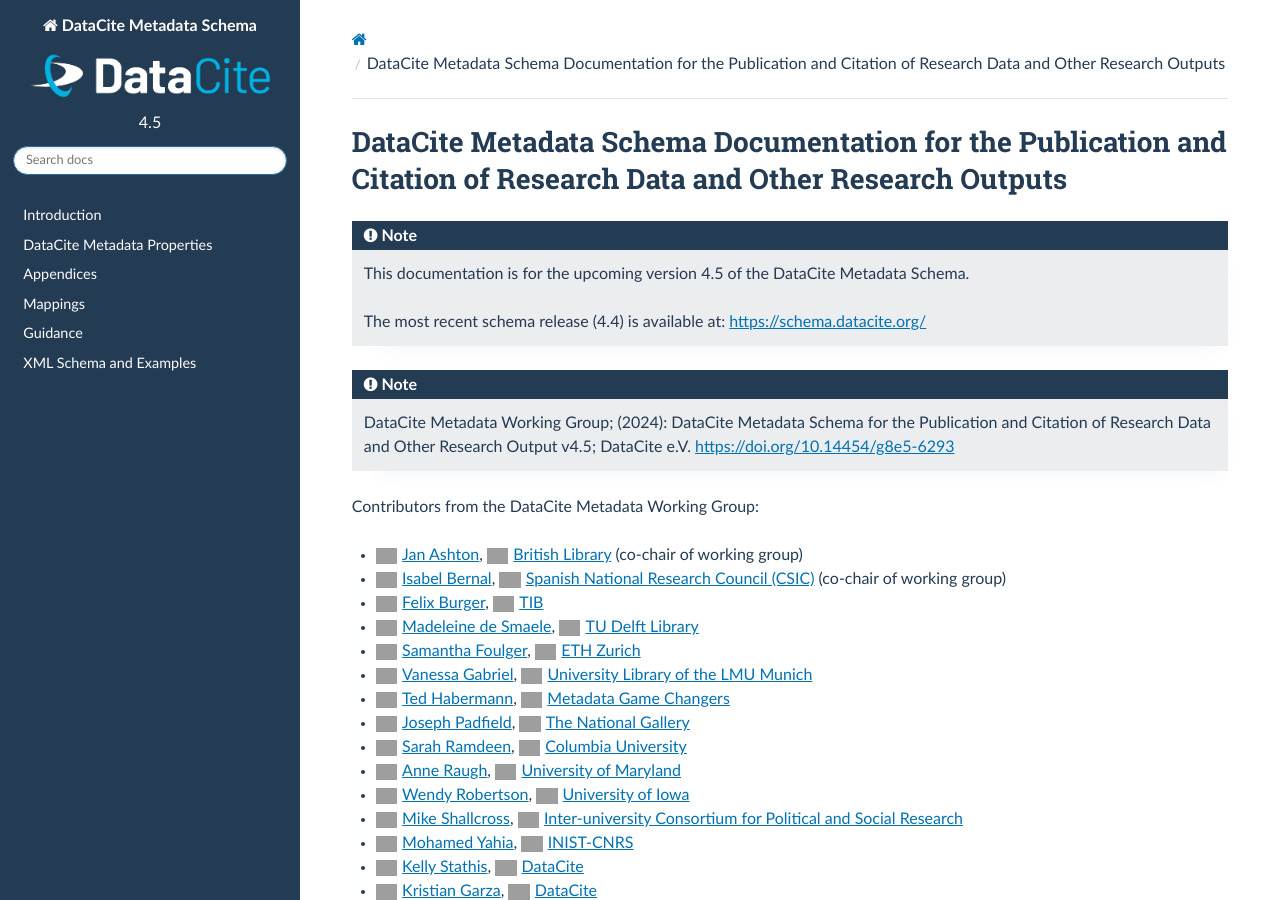
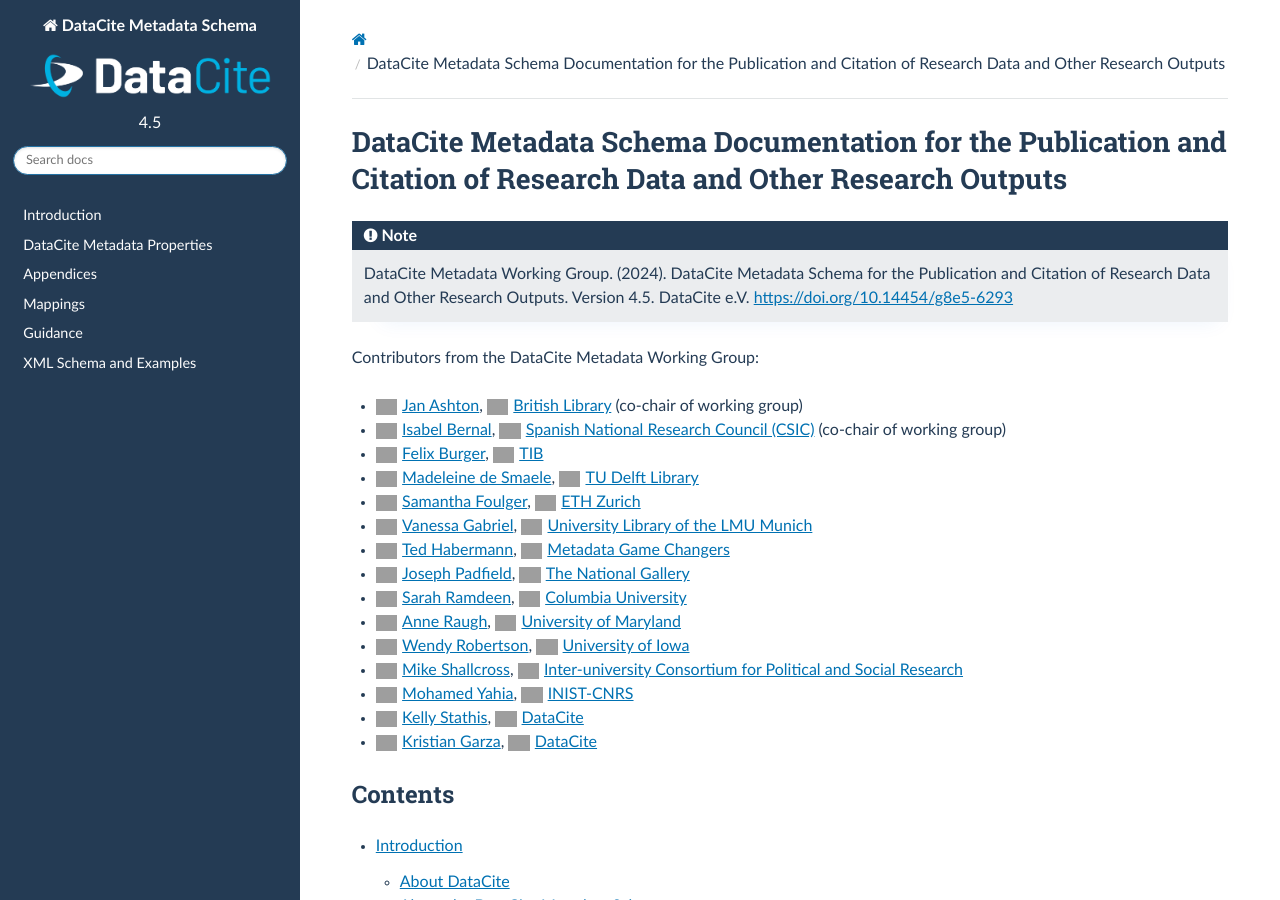
Before and after one commit to datacite/schema-docs, a Sphinx documentation site: the page built from docs/index.rst, in a window 1280 px wide and 900 px high, cut to the strip 0-900 px from the top of the window. Built offline with Sphinx 7.4.7 and the Read the Docs theme 2.0.0, drawn with Linux system fonts in a browser that asks for light colours; grey boxes are pictures that could not be loaded.

Commit message:
fix citation

```diff
--- a/docs/index.rst
+++ b/docs/index.rst
@@ -3,13 +3,7 @@ DataCite Metadata Schema Documentation for the Publication and Citation of Resea
 
 .. note::
 
-   This documentation is for the upcoming version 4.5 of the DataCite Metadata Schema.
-
-   The most recent schema release (4.4) is available at: https://schema.datacite.org/
-
-.. note::
-
-  DataCite Metadata Working Group; (2024): DataCite Metadata Schema for the Publication and Citation of Research Data and Other Research Output v4.5; DataCite e.V. https://doi.org/10.14454/g8e5-6293
+  DataCite Metadata Working Group. (2024). DataCite Metadata Schema for the Publication and Citation of Research Data and Other Research Outputs. Version 4.5. DataCite e.V. https://doi.org/10.14454/g8e5-6293
 
 Contributors from the DataCite Metadata Working Group:
 
```
